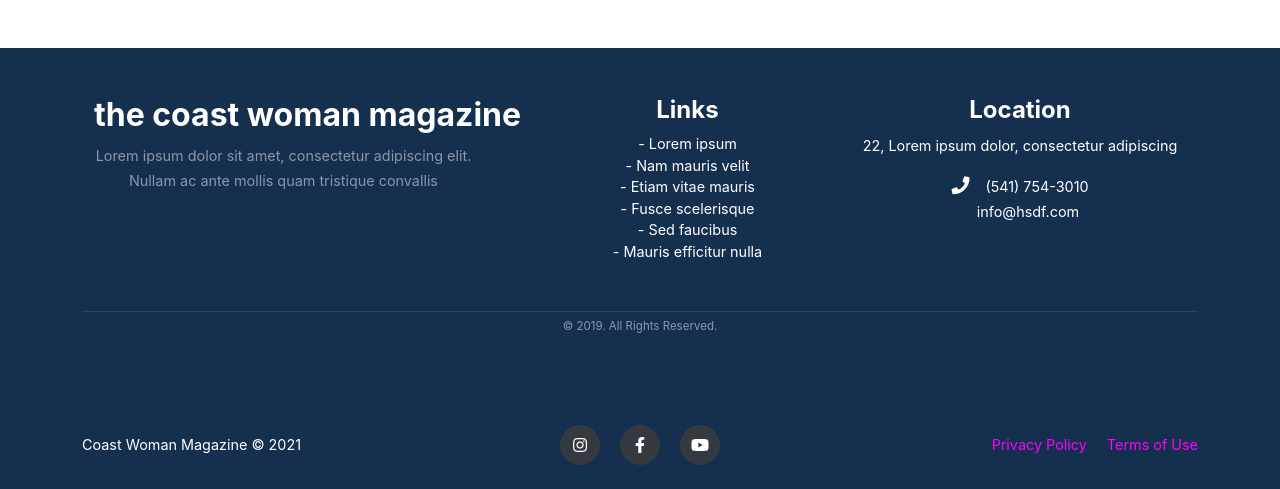
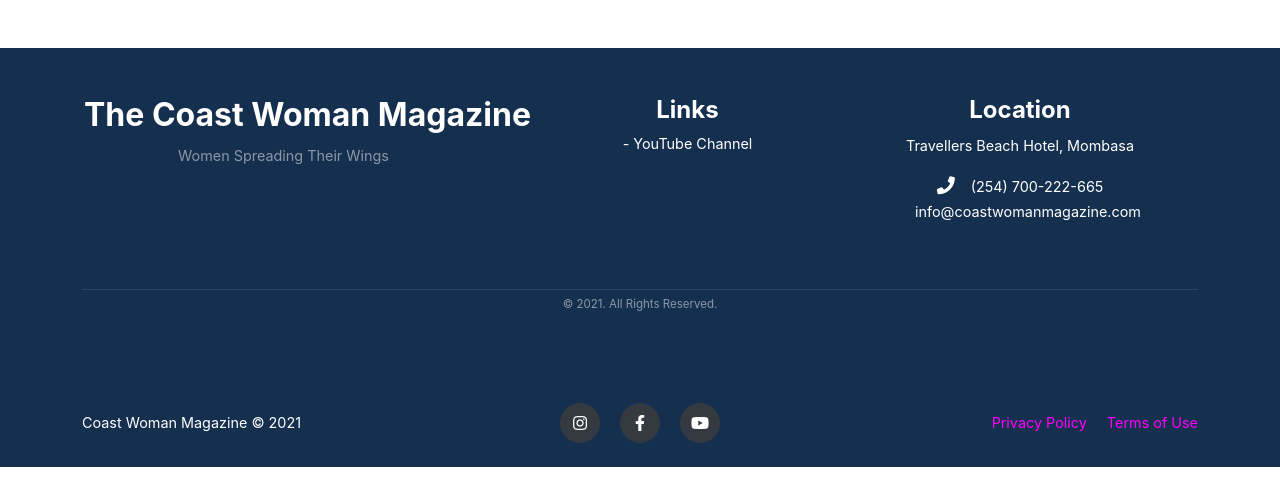
Before and after one commit to achingachris/space-nextjs-template, a Django app: page /about/ in a window 1280 px wide. Shown: the part 2054-2543 px from the top of the page. After the commit the page ends 2521 px from the top, so only its background shows below. Run offline with Django 3.2, Linux system fonts and the light colour scheme; some libraries are stand-ins or nearby versions.

Commit message:
templates

```diff
--- a/app/templates/includes/footer.html
+++ b/app/templates/includes/footer.html
@@ -3,31 +3,33 @@
   <div class="container">
     <div class="row">
       <div class="col-lg-5 col-xs-12 about-company">
-        <h2>the coast woman magazine</h2>
-        <p class="pr-5 text-white-50">Lorem ipsum dolor sit amet, consectetur adipiscing elit. Nullam ac ante mollis quam tristique convallis </p>
+        <h2 class="text-capitalize">the coast woman magazine</h2>
+        <p class="pr-5 text-white-50">
+          Women Spreading Their Wings
+        </p>
         <p><a href="#"><i class="fa fa-facebook-square mr-1"></i></a><a href="#"><i class="fa fa-linkedin-square"></i></a></p>
       </div>
       <div class="col-lg-3 col-xs-12 links">
         <h4 class="mt-lg-0 mt-sm-3">Links</h4>
           <ul class="m-0 p-0">
-            <li>- <a href="#">Lorem ipsum</a></li>
-            <li>- <a href="#">Nam mauris velit</a></li>
+            <li>- <a href="https://www.youtube.com/channel/UCRDcZXw3AjnE-nsD78S-nFA">YouTube Channel</a></li>
+            <!-- <li>- <a href="#">Nam mauris velit</a></li>
             <li>- <a href="#">Etiam vitae mauris</a></li>
             <li>- <a href="#">Fusce scelerisque</a></li>
             <li>- <a href="#">Sed faucibus</a></li>
-            <li>- <a href="#">Mauris efficitur nulla</a></li>
+            <li>- <a href="#">Mauris efficitur nulla</a></li> -->
           </ul>
       </div>
       <div class="col-lg-4 col-xs-12 location">
         <h4 class="mt-lg-0 mt-sm-4">Location</h4>
-        <p>22, Lorem ipsum dolor, consectetur adipiscing</p>
-        <p class="mb-0"><i class="fa fa-phone mr-3"></i>(541) 754-3010</p>
-        <p><i class="fa fa-envelope-o mr-3"></i>info@hsdf.com</p>
+        <p>Travellers Beach Hotel, Mombasa</p>
+        <p class="mb-0"><i class="fa fa-phone mr-3"></i>(254) 700-222-665</p>
+        <p><i class="fa fa-envelope-o mr-3"></i>info@coastwomanmagazine.com</p>
       </div>
     </div>
     <div class="row mt-5">
       <div class="col copyright">
-        <p class=""><small class="text-white-50">© 2019. All Rights Reserved.</small></p>
+        <p class=""><small class="text-white-50">© 2021. All Rights Reserved.</small></p>
       </div>
     </div>
   </div>
--- a/app/templates/index.html
+++ b/app/templates/index.html
@@ -9,8 +9,8 @@
 <div class="container">
   <!-- Portfolio Item Heading -->
   <h1 class="my-4">
-    Page Heading
-    <small>Secondary Text</small>
+    Coast Woman
+    <small>Women Spreading Their Wings</small>
   </h1>
 
   <!-- Portfolio Item Row -->
```
